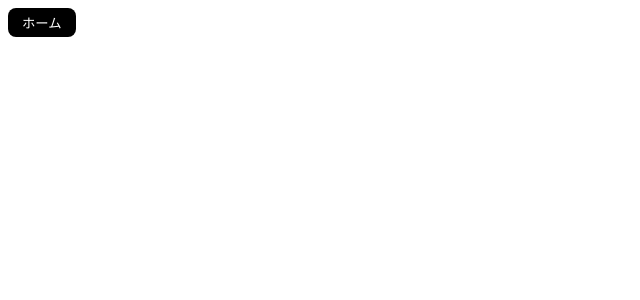
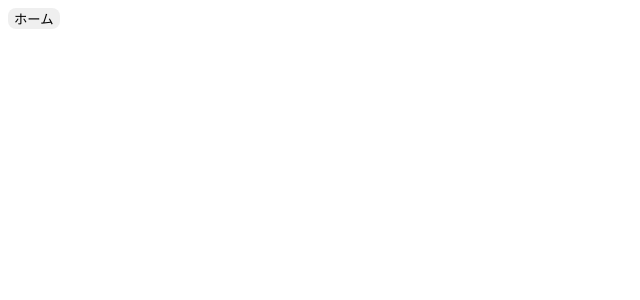
Before and after one commit to K2aze/ushimado, a React (Vite) app: page / in a window 1280 px wide. Shown: the top 300 px of the page, without its empty margins (0-640 px from the left). Built offline with nearby package versions, Linux system fonts and the light colour scheme.

Commit message:
update Button Component

```diff
--- a/src/App.tsx
+++ b/src/App.tsx
@@ -6,7 +6,7 @@ function App() {
   return (
     <div>
 
-        <Button children='ホーム'/>
+        <Button children='ホーム' variants='light'/>
     </div>
   )
 }
--- a/src/assets/common/Button.tsx
+++ b/src/assets/common/Button.tsx
@@ -11,6 +11,8 @@ type ButtonProps = {
      *
      *
      * @type {('primary' | 'light' | 'anchor--white' | 'anchor--black')}
+     * [Option] default value is primary
+     *
      *
      */
     variants?: 'primary' | 'light' | 'anchor--white' | 'anchor--black';
@@ -29,11 +31,35 @@ const Button= ({children, onClick, disable, variants: variant, style, to}: Butto
         className={`${styles.btn}  ${variant ? styles[variant] : styles.primary} ${disable ? styles.disable : ''}`}
         style={style}
         >
-            <a href={to ? to : '#'}>
-                {children}
-            </a>
+            {children}
         </button>
     )
 }
 
+type AnchorProps = {
+        children: ReactNode;
+    onClick?: () => void;
+    disable?: boolean;
+    /**
+     *
+     *
+     * @type {('primary' | 'light' | 'anchor--white' | 'anchor--black')}
+     * [Option] default value is primary
+     *
+     *
+     */
+    variants?: 'primary' | 'light' | 'anchor--white' | 'anchor--black';
+    style?: CSSProperties;
+    to?: string;
+
+}
+
+const Anchor = () =>{
+    return(
+        <a href="#">
+
+        </a>
+    )
+}
+
 export {Button}
```
